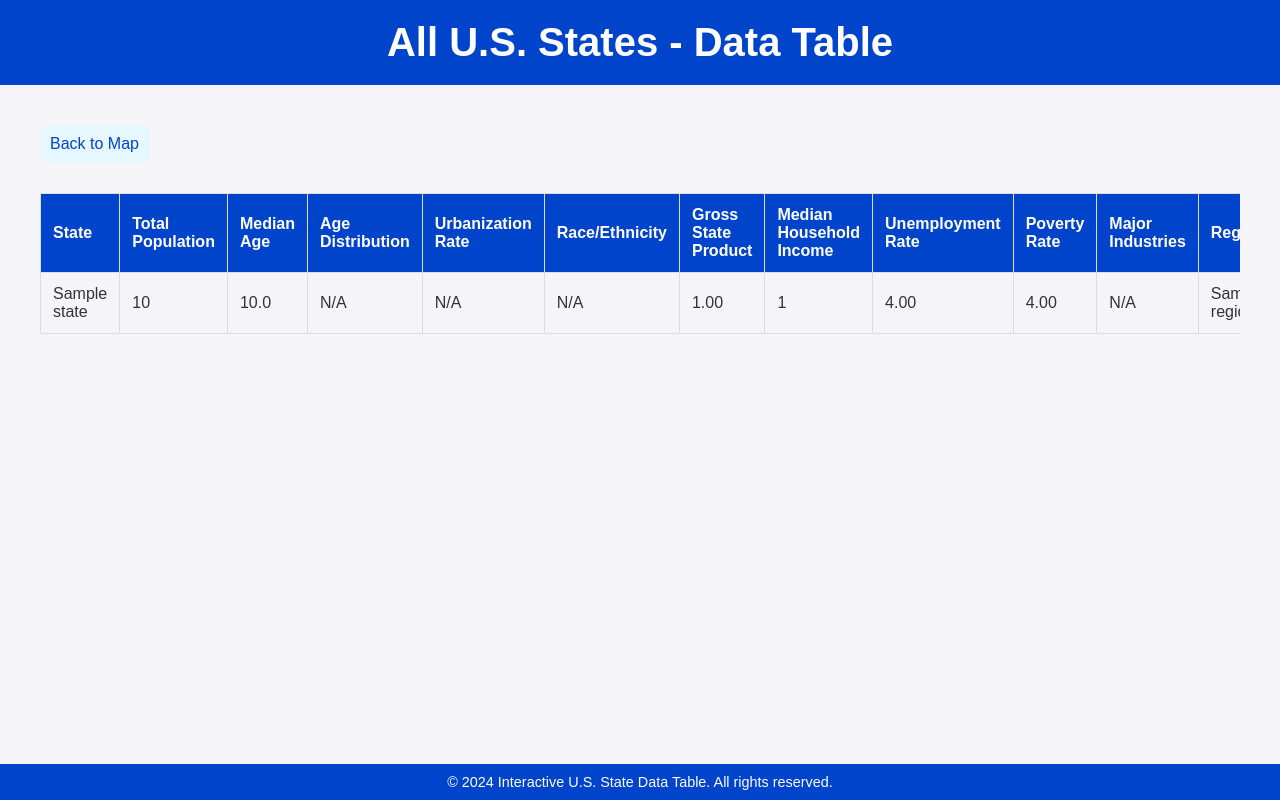
After one commit to ebang3/DBProject, a Flask app: page /states in a window 1280 px wide. The commit adds this page. Run offline with Flask 3, Linux system fonts and the light colour scheme; tables that the repository leaves empty hold one stand-in row (values such as "Sample post"); parts of the project's set-up code (start-up, migrations or seed data) failed here and were passed over.

Commit message:
set up css file, updated code

```diff
--- a/Main/app.py
+++ b/Main/app.py
@@ -54,16 +54,6 @@ def index():
             projection_type="albers usa",
         ),
         hovermode="closest",
-        # Add JavaScript for the redirection logic
-        updatemenus=[dict(
-            type='buttons',
-            showactive=False,
-            buttons=[dict(
-                label="Click a state",
-                method="relayout",
-                args=[{"mapbox.center": {"lat": 37.0902, "lon": -95.7129}}]  # Adjust this to center the map
-            )]
-        )],
         # Include the custom click handling via JavaScript
         annotations=[
             dict(
@@ -134,5 +124,48 @@ def state_page(state_name):
     # Render the state-specific page with the queried data
     return render_template('state_page.html', state_data=state_data)
 
+@app.route('/states')
+def states_table():
+    # Query the data for all states
+    states_data = db.session.query(
+        States.Name,
+        Demographics.TotalPopulation,
+        Demographics.MedianAge,
+        Demographics.AgeDistribution,
+        Demographics.UrbanizatonRate,
+        Diversity.RaceEthnicity,
+        Economy.GrossStateProduct,
+        Economy.MedianHouseholdIncome,
+        Economy.UnemploymentRate,
+        Economy.PovertyRate,
+        Economy.MajorIndustries,
+        Regions.RegionName
+    ).join(Demographics, Demographics.StateID == States.StateID) \
+     .join(Diversity, Diversity.StateID == States.StateID) \
+     .join(Economy, Economy.StateID == States.StateID) \
+     .join(Regions, States.RegionID == Regions.RegionID) \
+     .all()
+
+    # Prepare the data for the template
+    state_data = []
+    for row in states_data:
+        state_data.append({
+            'name': row.Name,
+            'total_population': row.TotalPopulation,
+            'median_age': row.MedianAge,
+            'age_distribution': row.AgeDistribution,
+            'urbanization_rate': row.UrbanizatonRate,
+            'race_ethnicity': row.RaceEthnicity,
+            'gsp': row.GrossStateProduct,
+            'median_household_income': row.MedianHouseholdIncome,
+            'unemployment_rate': row.UnemploymentRate,
+            'poverty_rate': row.PovertyRate,
+            'major_industries': row.MajorIndustries,
+            'region_name': row.RegionName,
+        })
+
+    # Render the states table page with the queried data
+    return render_template('states_table.html', state_data=state_data)
+
 if __name__ == '__main__':
     app.run(debug=True)
--- /dev/null
+++ b/Main/init/static/script.css
@@ -0,0 +1,169 @@
+/* General Styles */
+body {
+    font-family: 'Arial', sans-serif;
+    background-color: #f4f4f9;
+    margin: 0;
+    padding: 0;
+    color: #333;
+}
+
+header {
+    background-color: #0044cc;
+    color: white;
+    text-align: center;
+    padding: 20px 0;
+}
+
+header h1 {
+    margin: 0;
+    font-size: 2.5em;
+}
+
+footer {
+    background-color: #0044cc;
+    color: white;
+    text-align: center;
+    padding: 10px 0;
+    position: fixed;
+    width: 100%;
+    bottom: 0;
+}
+
+footer p {
+    margin: 0;
+    font-size: 0.9em;
+}
+
+main {
+    padding: 20px;
+}
+
+a {
+    color: #0044cc;
+    text-decoration: none;
+    margin-top: 20px;
+    display: inline-block;
+    padding: 10px;
+    background-color: #e6f7ff;
+    border-radius: 5px;
+    transition: background-color 0.3s ease;
+}
+
+a:hover {
+    background-color: #b3e0ff;
+}
+
+.container {
+    max-width: 1200px;
+    margin: 0 auto;
+}
+
+/* Responsive Design */
+@media (max-width: 768px) {
+    header h1 {
+        font-size: 2em;
+    }
+}
+
+/* Plotly Map (index.html) */
+#plotly-graph {
+    margin: 30px auto;
+    width: 100%;
+    max-width: 1200px;
+}
+
+.plotly-graph-div {
+    width: 100%;
+    height: 80vh;
+    border: 1px solid #ddd;
+    border-radius: 8px;
+    background-color: #fff;
+    box-shadow: 0 2px 10px rgba(0, 0, 0, 0.1);
+}
+
+.intro-text {
+    font-size: 1.2em;
+    margin-bottom: 20px;
+    color: #555;
+}
+
+/* Button Styles (index.html) */
+.button-container {
+    margin-top: 30px;
+    text-align: center;
+}
+
+.btn {
+    background-color: #0044cc;
+    color: white;
+    padding: 12px 20px;
+    font-size: 1.2em;
+    border: none;
+    border-radius: 5px;
+    cursor: pointer;
+    text-decoration: none;
+}
+
+.btn:hover {
+    background-color: #0033a0;
+}
+
+/* Table Styles (states_table.html) */
+table {
+    width: 100%;
+    border-collapse: collapse;
+    margin-top: 30px;
+}
+
+th,
+td {
+    padding: 12px;
+    text-align: left;
+    border: 1px solid #ddd;
+}
+
+th {
+    background-color: #0044cc;
+    color: white;
+}
+
+tr:nth-child(even) {
+    background-color: #f2f2f2;
+}
+
+tr:hover {
+    background-color: #ddd;
+}
+
+.table-container {
+    overflow-x: auto;
+}
+
+/* State Detail Page (state_page.html) */
+section {
+    margin-bottom: 30px;
+}
+
+section h2 {
+    color: #0044cc;
+    border-bottom: 2px solid #0044cc;
+    padding-bottom: 5px;
+    margin-bottom: 15px;
+}
+
+ul {
+    list-style-type: none;
+    padding-left: 0;
+}
+
+ul li {
+    margin-bottom: 10px;
+}
+
+ul li span {
+    font-weight: bold;
+}
+
+.data-list {
+    margin-left: 20px;
+}
--- /dev/null
+++ b/Main/init/templates/states_table.html
@@ -0,0 +1,71 @@
+<!DOCTYPE html>
+<html lang="en">
+
+<head>
+    <meta charset="UTF-8">
+    <meta name="viewport" content="width=device-width, initial-scale=1.0">
+    <title>All U.S. States - Data Table</title>
+</head>
+
+<body>
+
+    <header>
+        <h1>All U.S. States - Data Table</h1>
+    </header>
+
+    <main>
+        <div class="container">
+            <a href="{{ url_for('index') }}">Back to Map</a>
+            <div class="table-container">
+                <table>
+                    <thead>
+                        <tr>
+                            <th>State</th>
+                            <th>Total Population</th>
+                            <th>Median Age</th>
+                            <th>Age Distribution</th>
+                            <th>Urbanization Rate</th>
+                            <th>Race/Ethnicity</th>
+                            <th>Gross State Product</th>
+                            <th>Median Household Income</th>
+                            <th>Unemployment Rate</th>
+                            <th>Poverty Rate</th>
+                            <th>Major Industries</th>
+                            <th>Region</th>
+                        </tr>
+                    </thead>
+                    <tbody>
+                        {% for state in state_data %}
+                        <tr>
+                            <td>{{ state.name }}</td>
+                            <td>{{ state.total_population | format_number }}</td>
+                            <td>{{ state.median_age }}</td>
+                            <td>{{ state.age_distribution if state.age_distribution else 'N/A' }}</td>
+                            <td>{{ state.urbanization_rate if state.urbanization_rate else 'N/A' }}</td>
+                            <td>{{ state.race_ethnicity if state.race_ethnicity else 'N/A' }}</td>
+                            <td>{{ state.gsp | format_number if state.gsp else 'N/A' }}</td>
+                            <td>{{ state.median_household_income | format_number if state.median_household_income else
+                                'N/A' }}</td>
+                            <td>{{ state.unemployment_rate if state.unemployment_rate else 'N/A' }}</td>
+                            <td>{{ state.poverty_rate if state.poverty_rate else 'N/A' }}</td>
+                            <td>{{ state.major_industries if state.major_industries else 'N/A' }}</td>
+                            <td>{{ state.region_name if state.region_name else 'N/A' }}</td>
+                        </tr>
+                        {% endfor %}
+                    </tbody>
+                </table>
+            </div>
+        </div>
+    </main>
+
+    <footer>
+        <p>&copy; 2024 Interactive U.S. State Data Table. All rights reserved.</p>
+    </footer>
+
+</body>
+
+</html>
+
+{% block styles %}
+<link rel="stylesheet" href="{{ url_for('static', filename='script.css') }}">
+{% endblock %}
```
Also changed, not shown: Main/init/templates/index.html (+7 -68 lines), Main/init/templates/state_page.html (+4 -56 lines).
